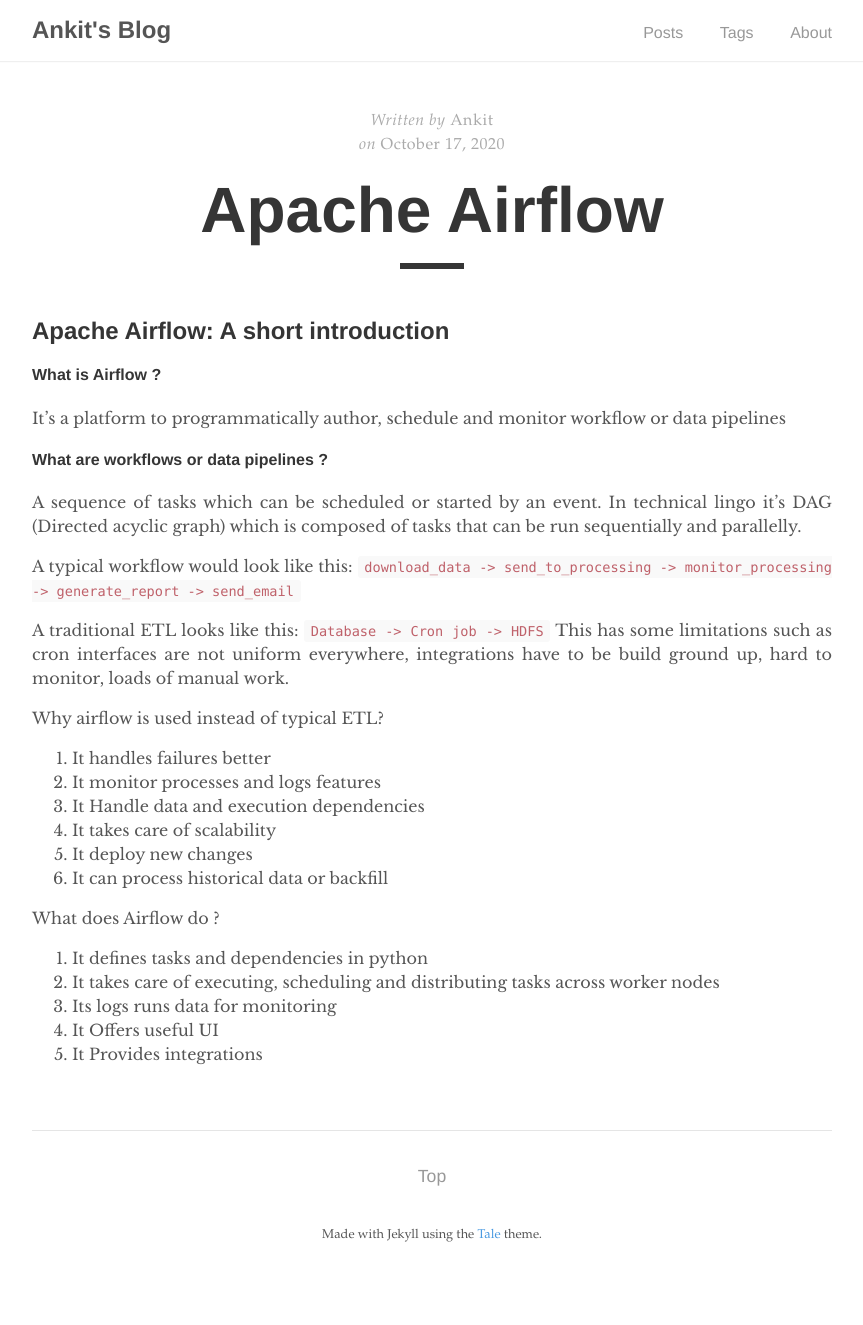
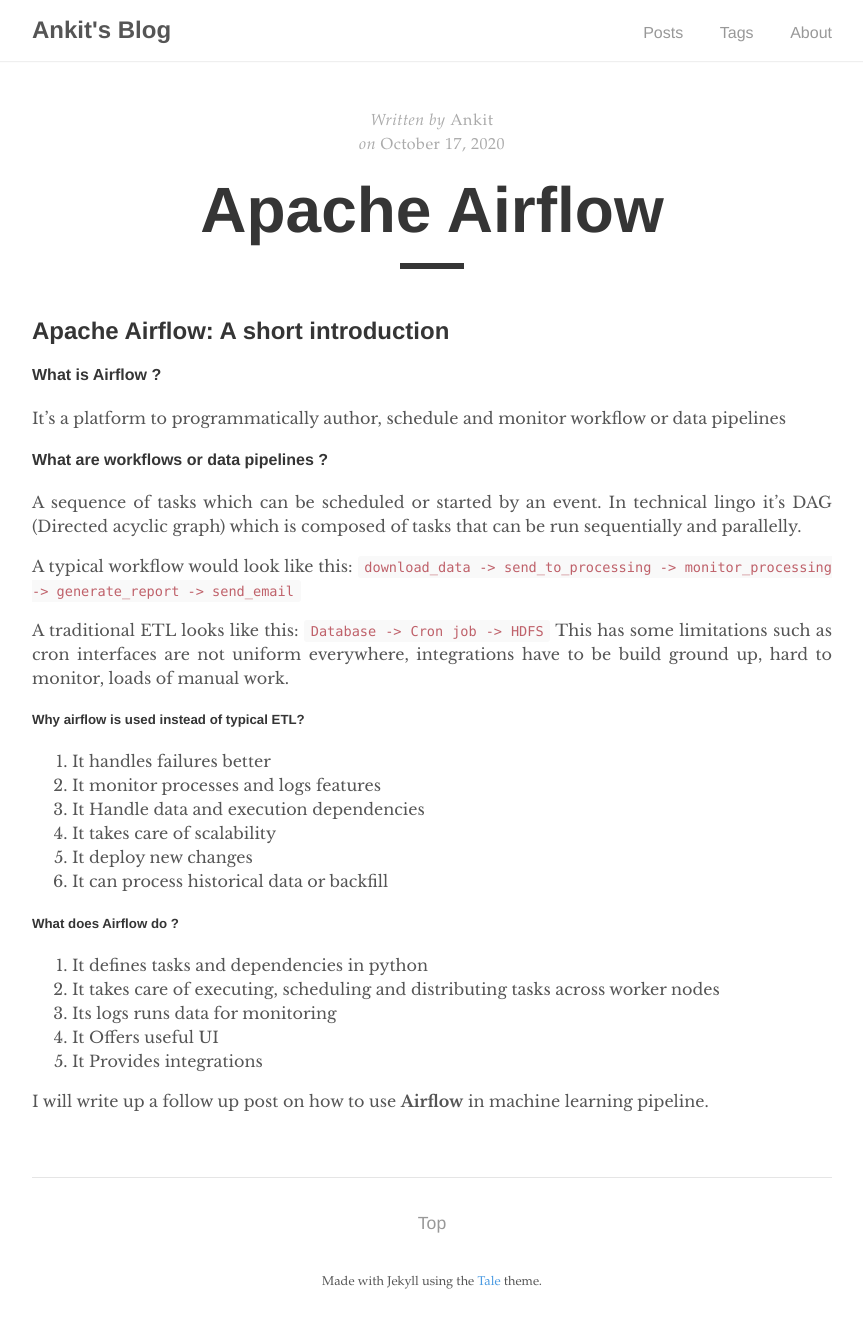
Before and after one commit to ak10net/ak10net.github.io, a Jekyll site: the page built from _posts/2020-10-17-airflow.md, in a window 1280 px wide. Shown: the whole page, without its empty margins (208-1071 px from the left). Built offline with Jekyll 4.4.1, drawn with Linux system fonts in a browser that asks for light colours; before the commit the page ends 1278 px from its top, so only the background shows below that.

```diff
--- a/_posts/2020-10-17-airflow.md
+++ b/_posts/2020-10-17-airflow.md
@@ -6,22 +6,28 @@
 excerpt_separator: <!--more-->
 ---
 
+
 ## Apache Airflow: A short introduction
+
 
 #### What is Airflow ?
 It's a platform to programmatically author, schedule and monitor workflow or data pipelines
 
+
 #### What are workflows or data pipelines ?
 A sequence of tasks which can be scheduled or started by an event. In technical lingo it's DAG (Directed acyclic graph) which is composed of tasks that can be run sequentially and parallelly.
 
+
 A typical workflow would look like this:
 `download_data -> send_to_processing -> monitor_processing -> generate_report -> send_email`
+
 
 A traditional ETL looks like this:
 `Database -> Cron job -> HDFS`
 This has some limitations such as cron interfaces are not uniform everywhere, integrations have to be build ground up, hard to monitor, loads of manual work.
 
-Why airflow is used instead of typical ETL?
+
+##### Why airflow is used instead of typical ETL?
 1. It handles failures better
 2. It monitor processes and logs features
 3. It Handle data and execution dependencies
@@ -29,9 +35,12 @@
 5. It deploy new changes
 6. It can process historical data or backfill
 
-What does Airflow do ?
+
+##### What does Airflow do ?
 1. It defines tasks and dependencies in python
 2. It takes care of executing, scheduling and distributing tasks across worker nodes
 3. Its logs runs data for monitoring
 4. It Offers useful UI
 5. It Provides integrations
+
+I will write up a follow up post on how to use **Airflow** in machine learning pipeline.
```
